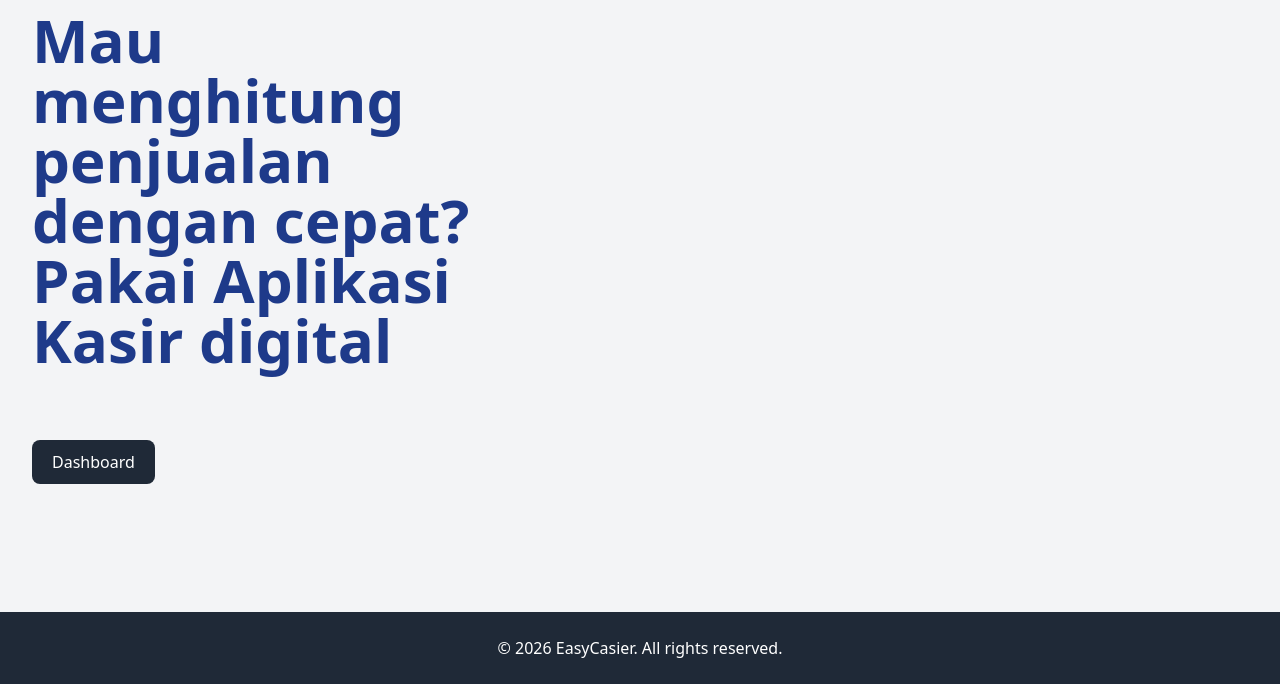
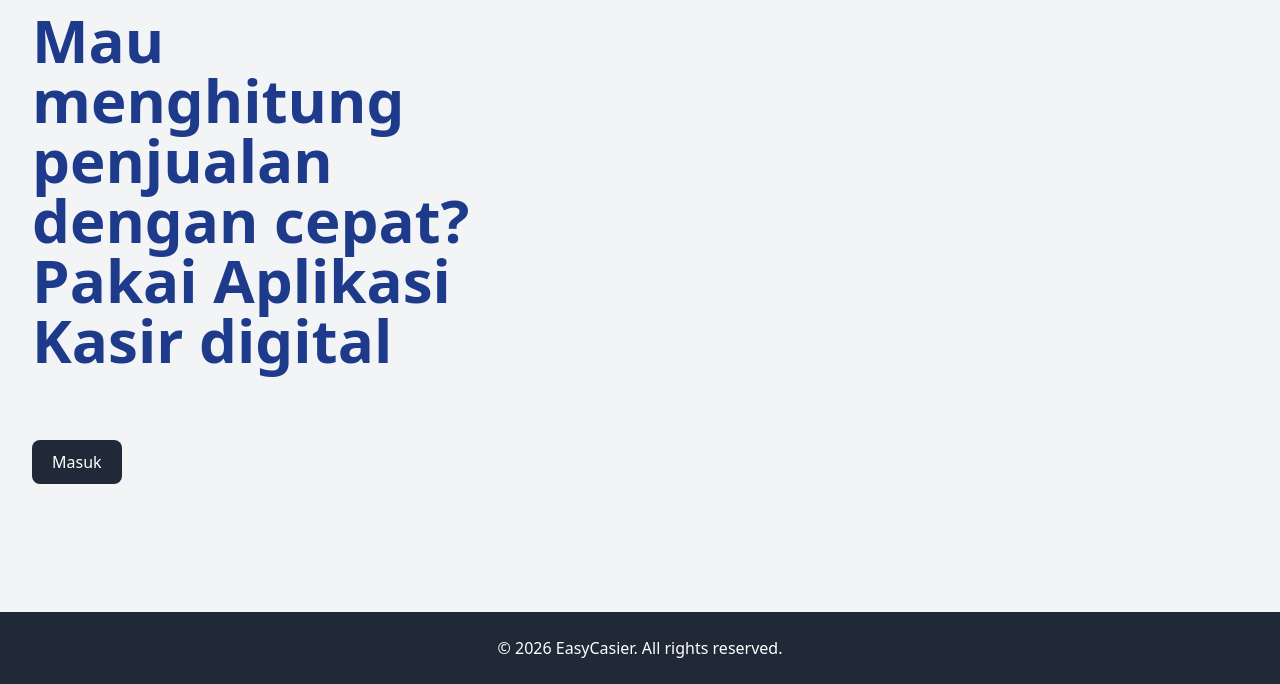
Before and after one commit to yogaAstronot/UkkKasirProject, a PHP site: page / in a window 1280 px wide. Shown: the part 202-886 px from the top of the page. Run offline with PHP 8.4, Linux system fonts and the light colour scheme; some libraries are stand-ins or nearby versions.

Commit message:
update: laporan

```diff
--- a/frontend/index.php
+++ b/frontend/index.php
@@ -34,7 +34,7 @@
                 Mau menghitung penjualan dengan cepat? <br> Pakai Aplikasi Kasir digital
             </h1>
             <a href="login.php" class="inline-block bg-gray-800 text-white px-5 py-2.5 rounded-lg hover:bg-gray-700 transition" style="max-width: 500px; margin-top: 70px;">
-                Dashboard
+                Masuk
             </a>
         </div>
     </main>
```
Also changed, not shown: README.md (added), image/ss1.png (added), image/ss10.png (added), image/ss11.png (added), image/ss12.png (added), image/ss13.png (added), image/ss14.png (added), image/ss2.png (added), image/ss3.png (added), image/ss4.png (added), image/ss5.png (added), image/ss6.png (added), image/ss7.png (added), image/ss8.png (added), 1 more files.
